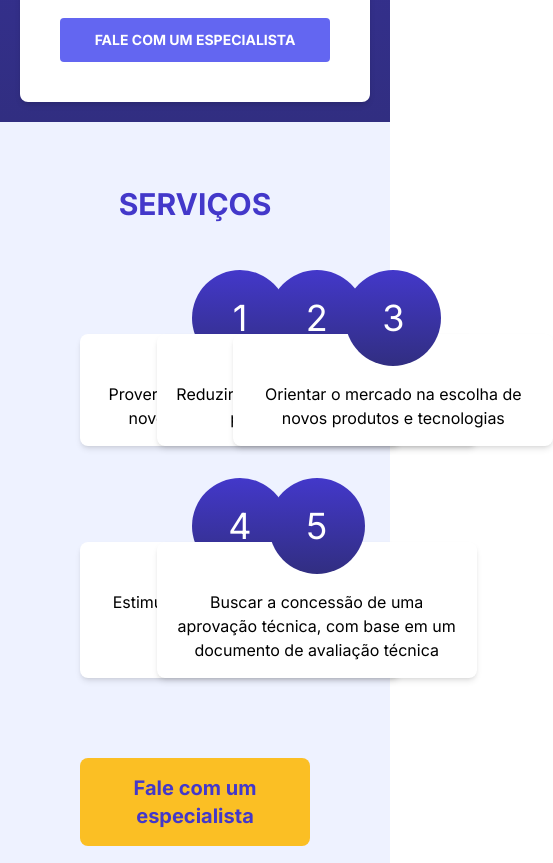
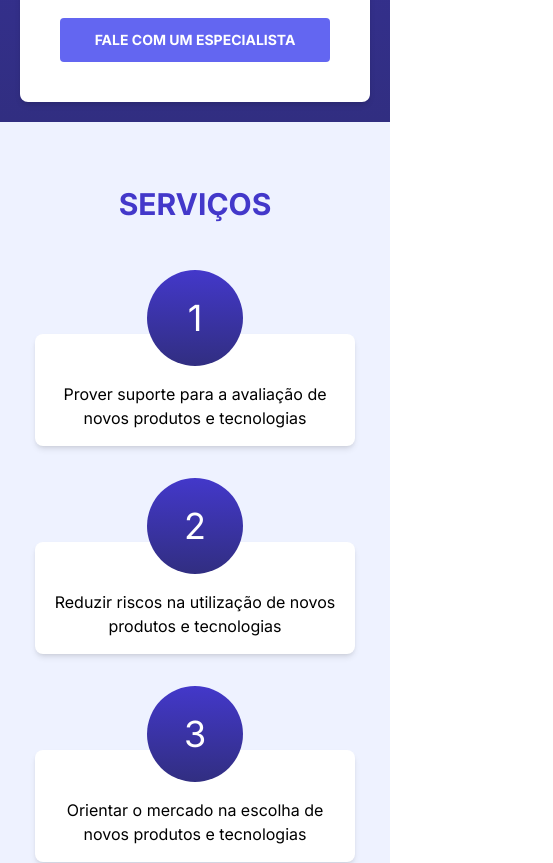
Before and after one commit to juniordbz/desafio-tecnico-tesis, a Next.js app: page / in a window 390 px wide. Shown: the part 920-1783 px from the top of the page, 553 px wide, since content can reach past the window. Built offline with nearby package versions, Linux system fonts and the light colour scheme.

Commit message:
Service Section Responsiveness

```diff
--- a/src/components/ServicesSection/index.tsx
+++ b/src/components/ServicesSection/index.tsx
@@ -2,11 +2,11 @@ import { Card } from "./card";
 
 export function SectionServices() {
   return (
-    <div className="bg-indigo-50 pt-16 px-20 pb-20">
+    <div className="bg-indigo-50 pt-16 md:px-20 px-5 pb-20">
       <h1 className="uppercase text-3xl text-center mb-28 text-indigo-700 font-bold">
         Serviços
       </h1>
-      <div className="grid grid-cols-3 gap-y-24">
+      <div className="grid  justify-center grid-col lg:grid-cols-3 md:grid-cols-2 gap-y-24 ">
         <Card
           label="1"
           content="Prover suporte para a avaliação de novos produtos e tecnologias"
```
